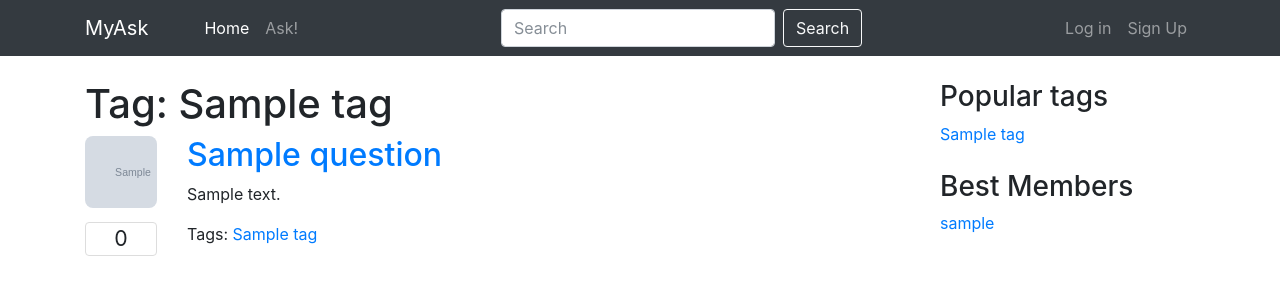
After one commit to krulex98/askKrulex, a Django app: a page that uses question/templates/base.html in a window 1280 px wide. The commit adds this page. Shown: the top 300 px of the page. Run offline with Django 3.2, Linux system fonts and the light colour scheme; tables that the repository leaves empty hold one stand-in row (values such as "Sample post"); grey boxes marked "Sample" are stand-in pictures; some libraries are stand-ins or nearby versions.

Commit message:
tag question list, model manager, blocks popular tags and members

```diff
--- a/askKrulex/urls.py
+++ b/askKrulex/urls.py
@@ -26,5 +26,6 @@ urlpatterns = [
     path('logout/', views.logout_view),
     path('ask/', views.QuestionCreate.as_view()),
     path('question/id<int:pk>', views.Question.as_view()),
-    path('hot/', views.HotQuestionList.as_view(), name='hot-questions')
+    path('hot/', views.HotQuestionList.as_view(), name='hot-questions'),
+    path('tag/id<int:pk>', views.TagQuestionList.as_view())
 ]
--- a/question/models.py
+++ b/question/models.py
@@ -25,7 +25,12 @@ class LikeAbleModel(models.Model):
 
 
 class Tag(models.Model):
+    objects = TagManager()
+
     title = models.CharField(max_length=32, null=False)
+
+    def get_url(self):
+        return '/tag/id' + str(self.pk)
 
 
 class Question(LikeAbleModel):
@@ -37,6 +42,12 @@ class Question(LikeAbleModel):
 
     objects = QuestionManager()
 
+    def get_answers(self):
+        return Answer.objects.filter(quest_id=self.id)
+
+    def get_url(self):
+        return '/question/{quest_id}/'.format(quest_id=self.id)
+
 
 class Answer(LikeAbleModel):
     quest = models.ForeignKey(Question,  on_delete=models.CASCADE, related_name='question')
--- a/question/models_manager.py
+++ b/question/models_manager.py
@@ -1,5 +1,26 @@
 from django.db import models
+from django.db.models import Count
 
 
 class QuestionManager(models.Manager):
-    pass
+    # Lists all hot questions
+    def list_hot(self):
+        return self.order_by('-likes')
+
+    # Lists all questions with specific tag
+    def list_tag(self, tag):
+        return self.filter(tags=tag)
+
+
+class TagManager(models.Manager):
+    def with_question_count(self):
+        return self.annotate(questions_count=Count('question'))
+
+    def order_by_question_count(self):
+        return self.with_question_count().order_by('-questions_count')
+
+    def get_by_title(self, title):
+        return self.get(title=title)
+
+    def count_popular(self):
+        return self.order_by_question_count().all()[:10]
--- a/question/templates/base.html
+++ b/question/templates/base.html
@@ -66,7 +66,7 @@
             <div class="pb-4">
                 <h3>Popular tags</h3>
                 {% for tag in popular_tags %}
-                    <a href="/?tag={{ tag.id }}">{{ tag.title }}</a>
+                    <a href="{{ tag.get_url }}">{{ tag.title }}</a>
                 {% endfor %}
             </div>
             <div>
--- /dev/null
+++ b/question/templates/question_list_template.html
@@ -0,0 +1,22 @@
+{% for question in object_list %}
+    <article class="row">
+        <div class="col-auto">
+            <div class="quest__avatar" style="background-image: url('/{{ question.author.avatar }}')"></div>
+            <div class="quest__points">{{ question.get_rating }}
+            </div>
+        </div>
+        <div class="col">
+            <a href="/question/id{{ question.pk }}"><h2>{{ question.title }}</h2></a>
+            <p class="quest__text-small">{{ question.text }}</p>
+            <p>Tags:
+                {% for tag in question.tags.all %}
+                    <a href="#">{{ tag.title }}</a>
+                {% empty %}
+                    <span>no tags</span>
+                {% endfor %}
+            </p>
+        </div>
+    </article>
+{% empty %}
+    <article>No articles yet.</article>
+{% endfor %}
--- /dev/null
+++ b/question/templates/tag_question_list.html
@@ -0,0 +1,11 @@
+{% extends 'base.html' %}
+{% load static %}
+
+{% block body %}
+
+    <h1 class="d-inline-block mr-4">Tag: {{ tag.title }}</h1>
+    <br/>
+
+    {%  include 'question_list_template.html' %}
+
+{%  endblock %}
--- a/question/views.py
+++ b/question/views.py
@@ -1,6 +1,5 @@
 from django.contrib.auth import authenticate, login, logout
 from django.core.exceptions import ObjectDoesNotExist
-from django.http import HttpResponseRedirect
 from django.shortcuts import render, redirect
 from django.views.generic import DetailView, ListView
 from django.views.generic.edit import FormView, CreateView, UpdateView
@@ -9,7 +8,13 @@ from question.forms import *
 from .models import Question as QuestionModel
 
 
-# Create your views here.
+def set_to_context(context):
+    popular_tas = Tag.objects.count_popular()
+    best_members = User.objects.all()[:20]
+
+    context['popular_tags'] = popular_tas
+    context['best_members'] = best_members
+
 
 class LogIn(FormView):
     template_name = 'login.html'
@@ -75,7 +80,19 @@ class QuestionList(ListView):
 
     def get_context_data(self, **kwargs):
         context = super().get_context_data(**kwargs)
+        set_to_context(context)
         context['object_list'] = QuestionModel.objects.all()
+        return context
+
+
+class TagQuestionList(DetailView):
+    model = Tag
+    template_name = 'tag_question_list.html'
+
+    def get_context_data(self, **kwargs):
+        context = super().get_context_data(**kwargs)
+        set_to_context(context)
+        context['object_list'] = QuestionModel.objects.filter(tags__id=self.kwargs['pk'])
         return context
 
 
```
Also changed, not shown: question/templates/question_list.html (+1 -23 lines).
